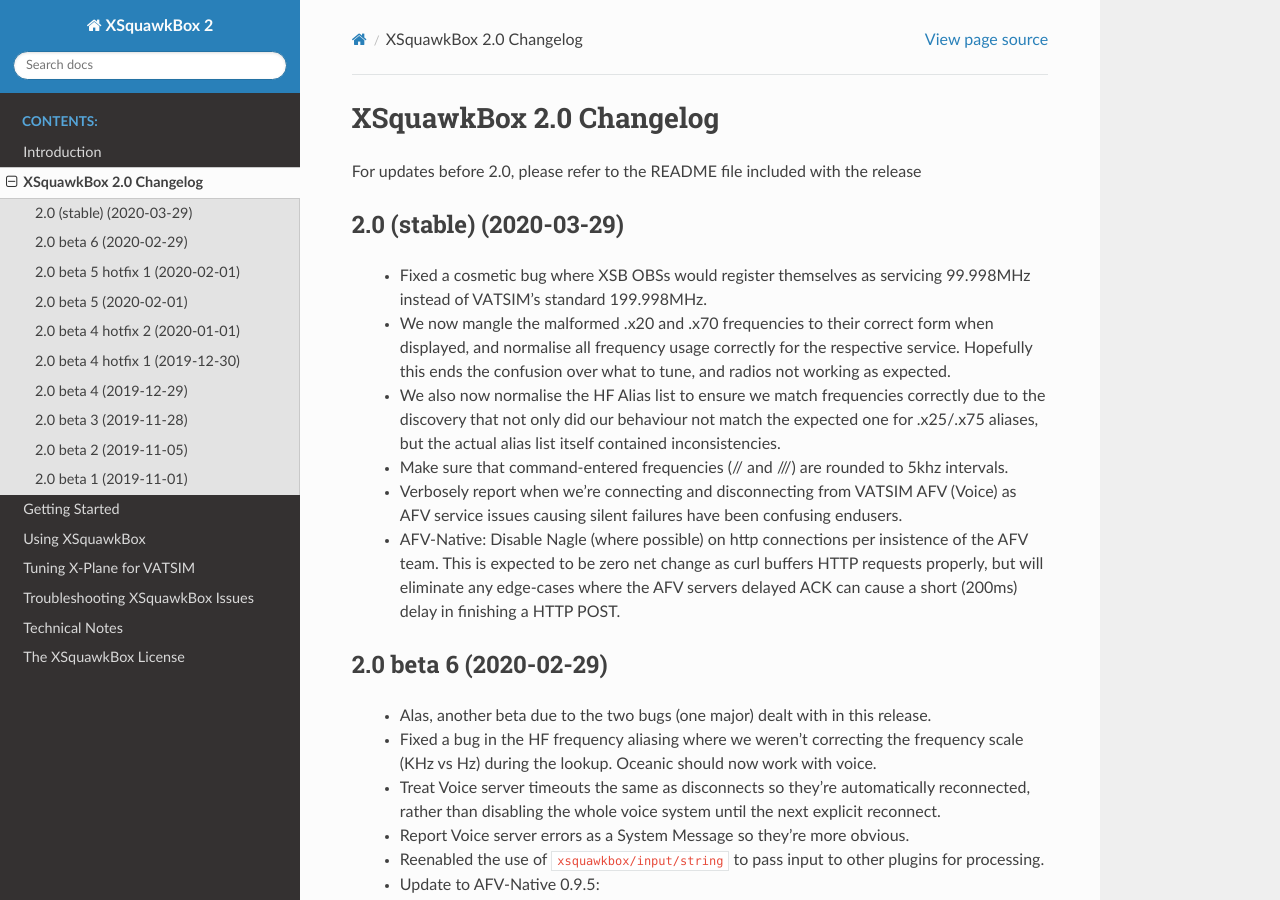
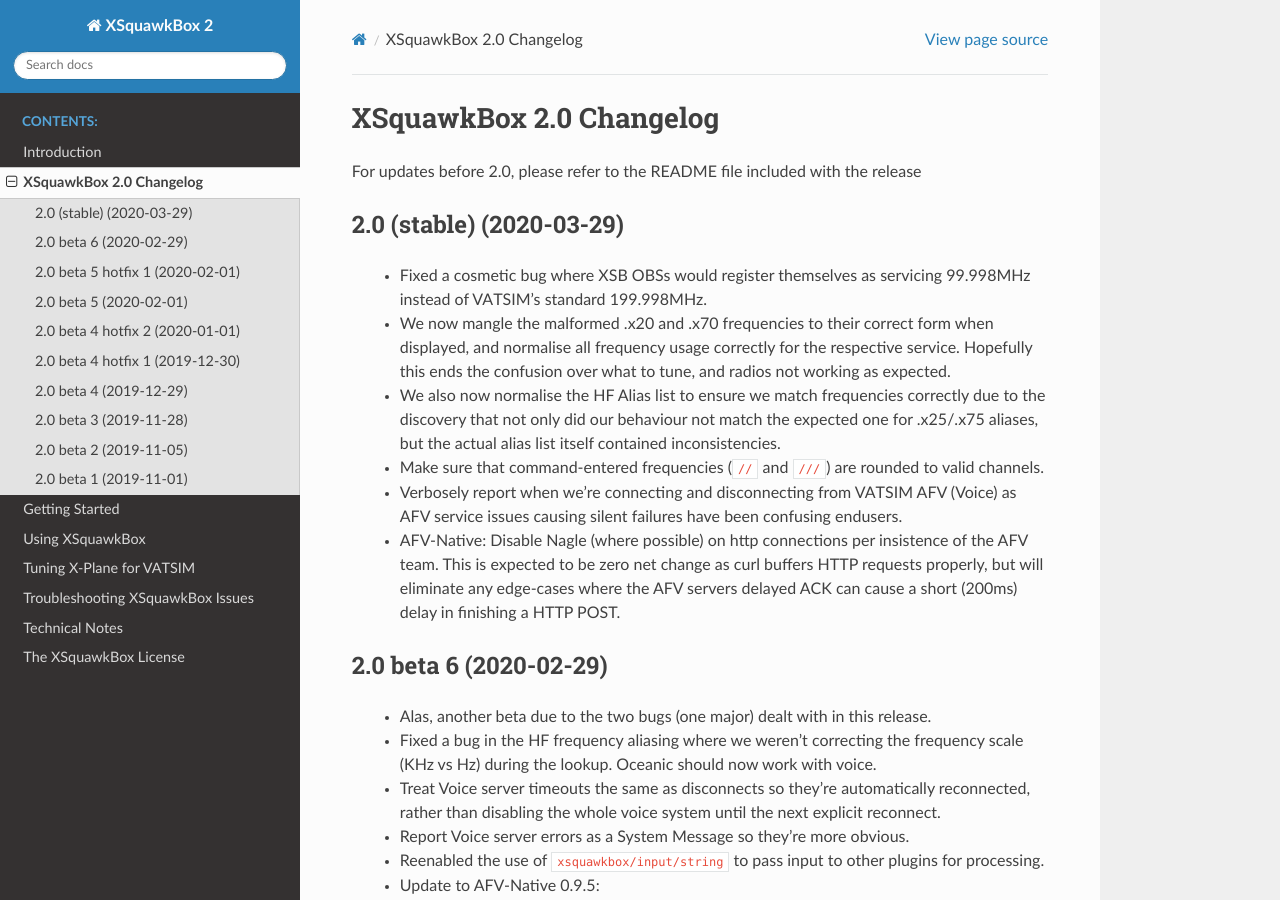
Before and after one commit to xsquawkbox/xsb2-manual, a Sphinx documentation site: the page built from source/changelog.rst, in a window 1280 px wide and 900 px high. Built offline with Sphinx 7.4.7 and the Read the Docs theme 2.0.0, drawn with Linux system fonts in a browser that asks for light colours.

Commit message:
describe the new // behaviour correctly

```diff
--- a/source/changelog.rst
+++ b/source/changelog.rst
@@ -20,8 +20,8 @@
    expected one for .x25/.x75 aliases, but the actual alias list itself
    contained inconsistencies.
 
- * Make sure that command-entered frequencies (// and ///) are rounded to 5khz
-   intervals.
+ * Make sure that command-entered frequencies (``//`` and ``///``) are rounded
+   to valid channels.
 
  * Verbosely report when we're connecting and disconnecting from VATSIM AFV
    (Voice) as AFV service issues causing silent failures have been confusing
```
